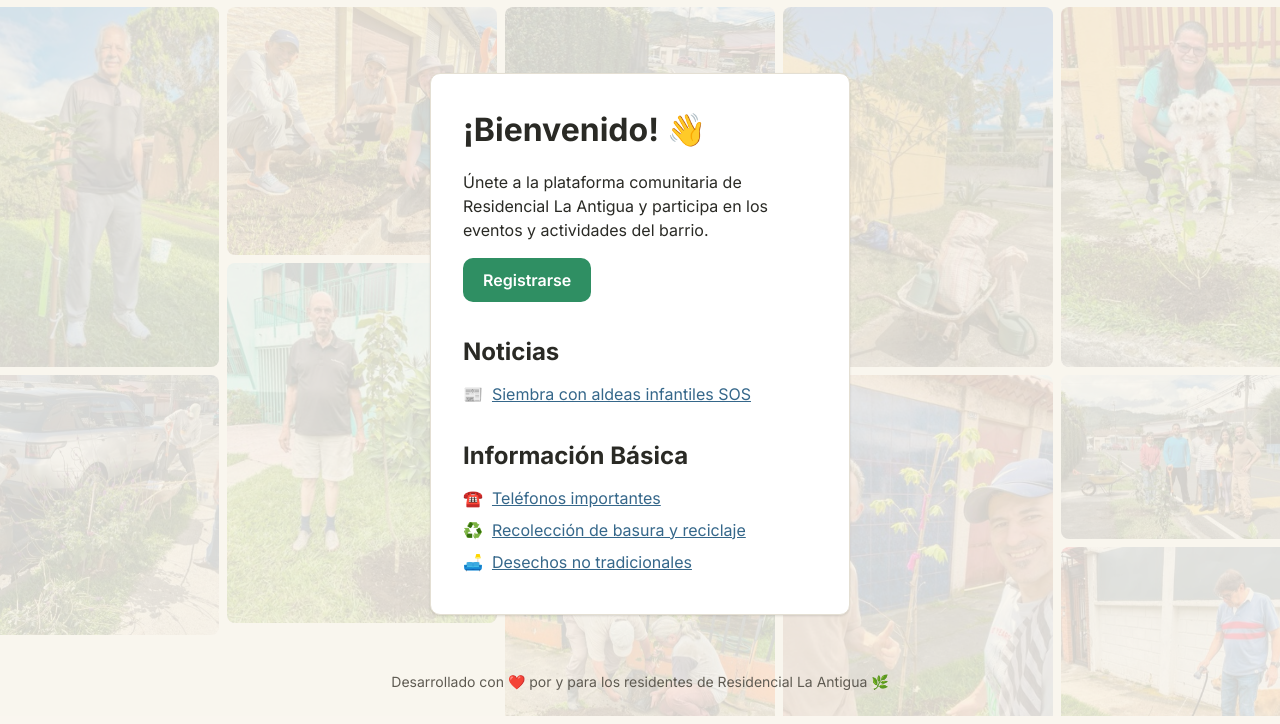
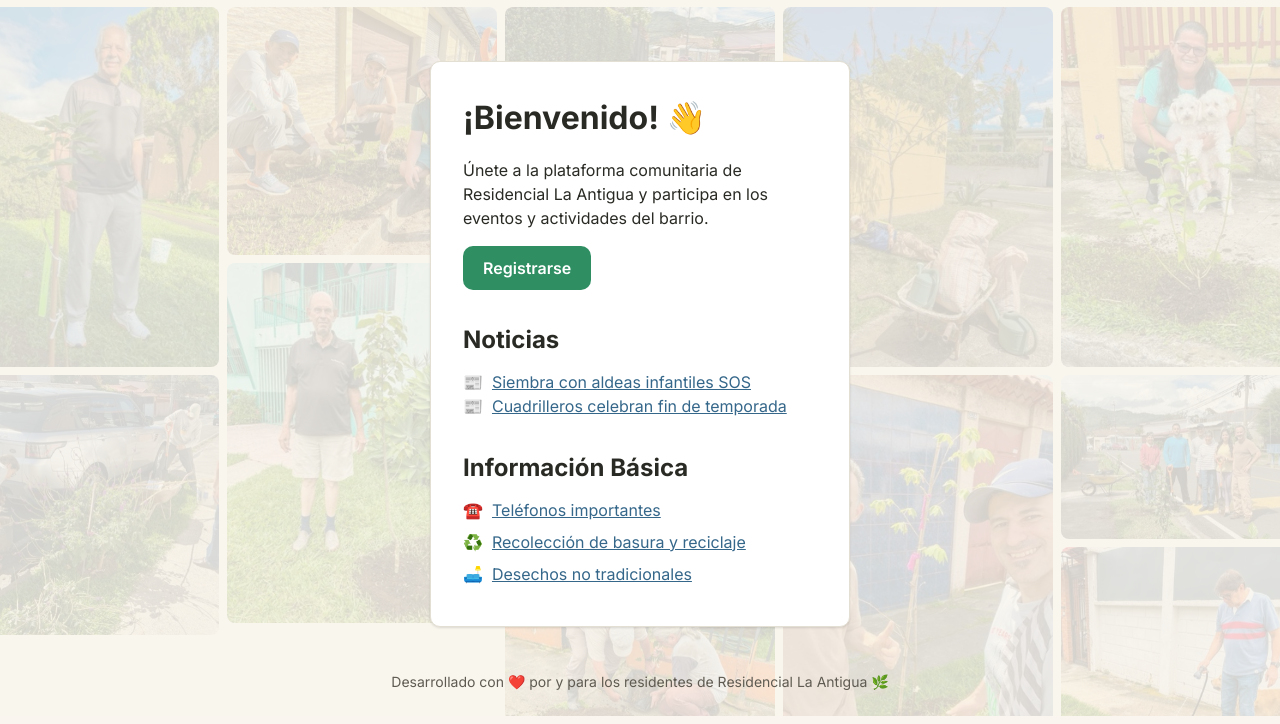
Before and after one commit to Residencial-La-Antigua/website, a Django app: page / in a window 1280 px wide. Shown: the part 76-800 px from the top of the page. Run offline with Django 5.2, Linux system fonts and the light colour scheme.

Commit message:
Add link to news article

```diff
--- a/templates/home.html
+++ b/templates/home.html
@@ -36,6 +36,7 @@
   <h2>Noticias</h2>
   <ul class="news-links">
     <li>📰 &nbsp;<a href="{% url 'noticias-detalle' 'siembra-con-aldeas-infantiles-sos' %}">Siembra con aldeas infantiles SOS</a></li>
+    <li>📰 &nbsp;<a href="{% url 'noticias-detalle' 'primera-reunion-de-cuadrilla' %}">Cuadrilleros celebran fin de temporada</a></li>
   </ul>
   <h2>Información Básica</h2>
   <ul class="basic-info-links">
```
